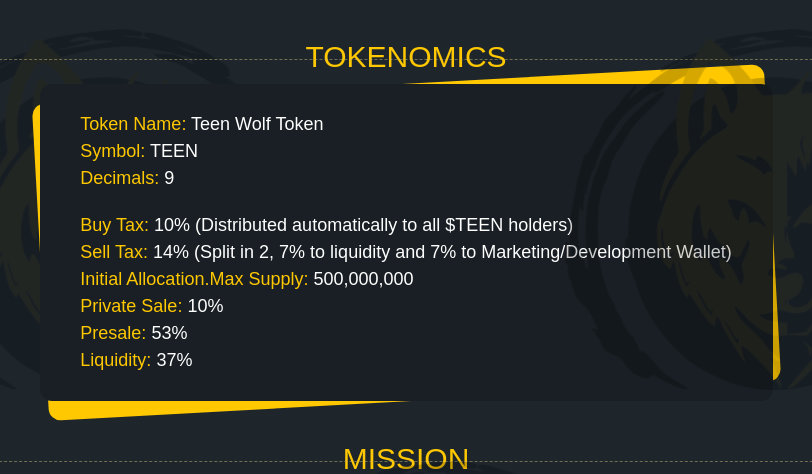
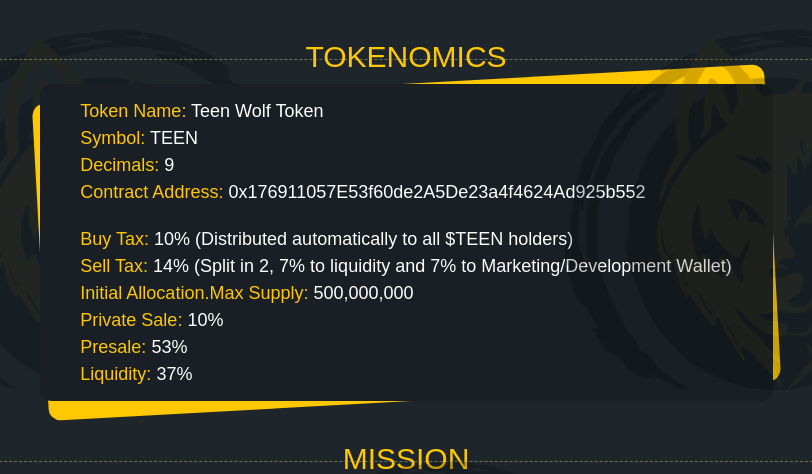
Before and after one commit to chryzcode/teen-wolf, a Django app: page / in a window 1280 px wide. Shown: the part 722-1196 px from the top of the page, without its empty margins (234-1046 px from the left). Run offline with Django 3.2, Linux system fonts and the light colour scheme; some libraries are stand-ins or nearby versions; some web fonts are replaced.

Commit message:
Update index.html

```diff
--- a/teen_wolf_app/templates/index.html
+++ b/teen_wolf_app/templates/index.html
@@ -75,6 +75,7 @@
               <p><span>Token Name:</span> Teen Wolf Token</p>
               <p><span>Symbol:</span> TEEN</p>
               <p><span>Decimals:</span> 9</p>
+              <p><span>Contract Address:</span> 0x176911057E53f60de2A5De23a4f4624Ad925b552</p>
             </div>
             <div class="card-segment-2">
               <p><span>Buy Tax:</span> 10% (Distributed automatically to all $TEEN holders)</p>
```
